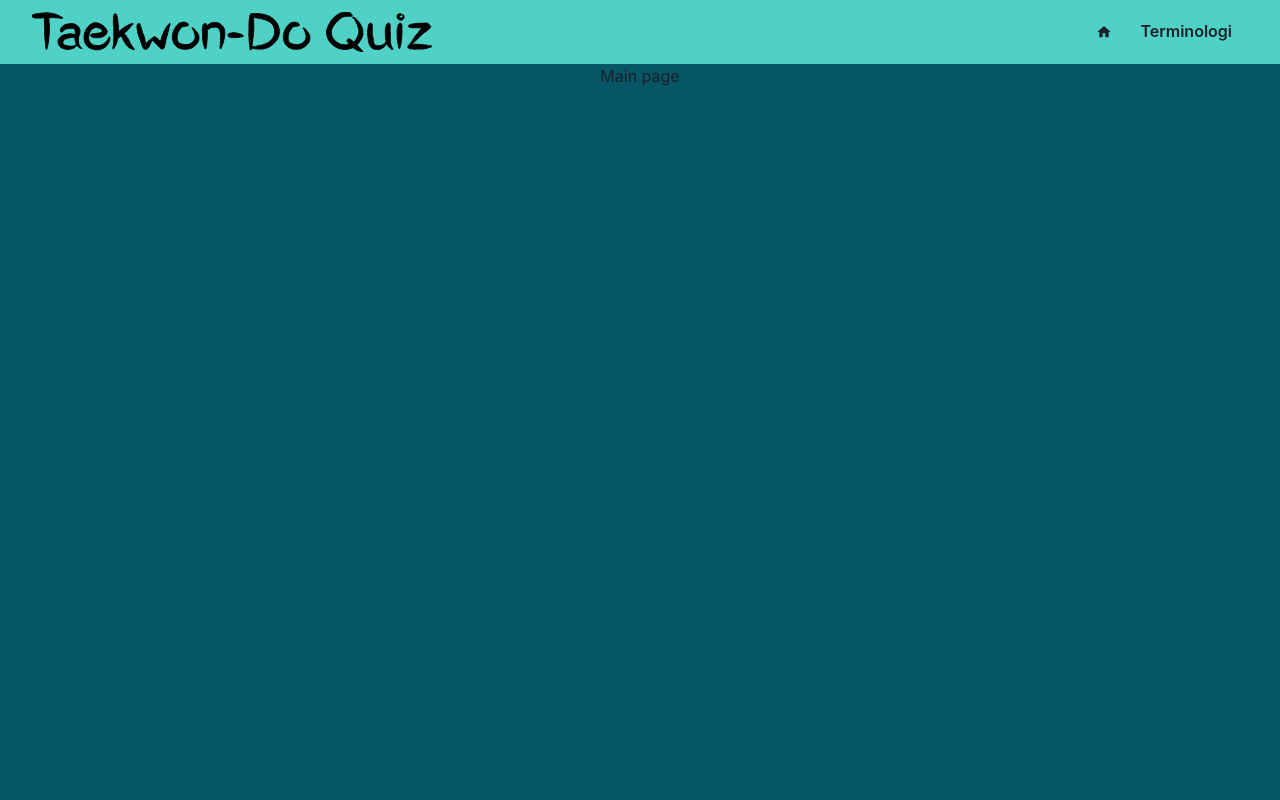
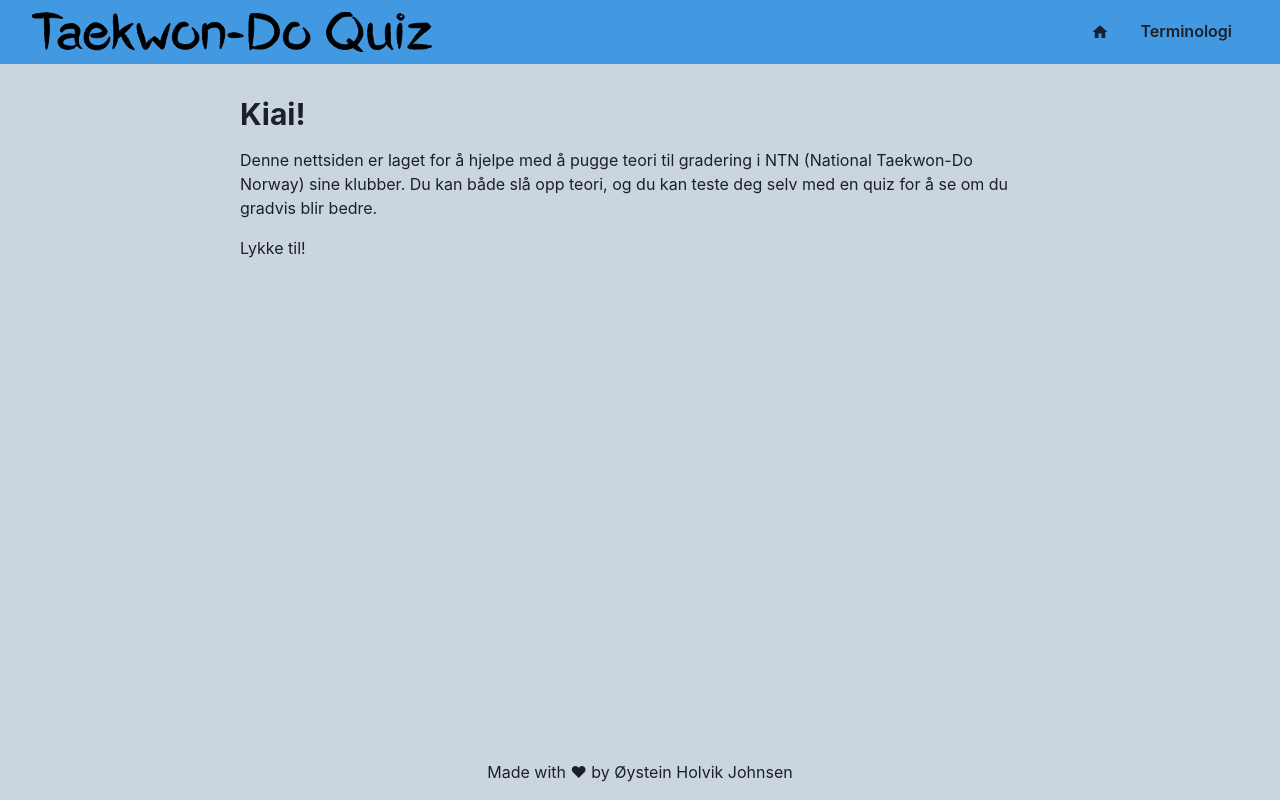
Before and after one commit to ohjohnsen/taekwondo-quiz-web, a React (Create React App) app: page / in a window 1280 px wide. Built offline with nearby package versions, Linux system fonts and the light colour scheme; the HTML template or start-up script is replaced by a standard one.

Commit message:
Fixed creating quizzes based on belt selection

```diff
--- a/src/components/BeltMultiSelect.jsx
+++ b/src/components/BeltMultiSelect.jsx
@@ -17,7 +17,7 @@ const BeltMultiSelect = props => {
 
   return (
     <Select
-      colorScheme="purple"
+      colorScheme="blackAlpha"
       isMulti
       closeMenuOnSelect={false}
       options={SelectOptions}
--- a/src/components/NavBar.jsx
+++ b/src/components/NavBar.jsx
@@ -1,38 +1,39 @@
-import React from "react";
-import { Box, Button, Flex, IconButton, Img, Menu, MenuButton, MenuItem, MenuList } from "@chakra-ui/react";
-import { Link } from "react-router-dom";
-import { MdHome } from "react-icons/md";
-import Logo from "../assets/logo.svg";
+import React from 'react';
+import { Box, Button, Flex, IconButton, Img, Menu, MenuButton, MenuItem, MenuList } from '@chakra-ui/react';
+import { Link } from 'react-router-dom';
+import { MdHome } from 'react-icons/md';
+import Logo from '../assets/logo.svg';
 
 const NavBar = () => {
   return (
     <Box
-      as="nav"
-      height="4rem"
-      minHeight="4rem"
-      width="100%"
-      top="0"
-      position="fixed"
-      zIndex="1000">
+      as='nav'
+      height='4rem'
+      minHeight='4rem'
+      width='100%'
+      top='0'
+      position='fixed'
+      zIndex='1000'>
       <Flex
-        flexDirection="row"
-        height="100%"
-        width="100%"
-        alignItems="center"
-        justifyContent="right"
-        paddingRight="2rem"
-        background="teal.300"
+        flexDirection='row'
+        height='100%'
+        width='100%'
+        alignItems='center'
+        justifyContent='right'
+        paddingRight='2rem'
+        background='blue.400'
       >
-        <Box flexGrow="1">
-          <Img src={Logo} alt="Taekwon-Do Quiz logo" width="25rem" marginLeft="2rem" />
+        <Box flexGrow='1'>
+          <Img src={Logo} alt='Taekwon-Do Quiz logo' width='25rem' marginLeft='2rem' />
         </Box>
         <Menu>
           <IconButton
             as={Link}
-            to="/"
+            to='/'
             icon={<MdHome />}
-            background="transparent"
-            _hover={{ background: "#ffffff60" }}
+            background='transparent'
+            size='lg'
+            _hover={{ background: '#ffffff60' }}
           />
         </Menu>
 
@@ -41,16 +42,16 @@ const NavBar = () => {
             as={Button}
             px={4}
             borderRadius={5}
-            background="transparent"
-            _hover={{ background: "#ffffff60" }}
+            background='transparent'
+            _hover={{ background: '#ffffff60' }}
           >
             Terminologi
           </MenuButton>
-          <MenuList marginTop="-0.5rem">
-            <MenuItem as={Link} to="/terminology">
+          <MenuList marginTop='-0.5rem'>
+            <MenuItem as={Link} to='/terminology'>
               Teori
             </MenuItem>
-            <MenuItem as={Link} to="/terminologyquiz">
+            <MenuItem as={Link} to='/terminologyquiz'>
               Quiz
             </MenuItem>
           </MenuList>
@@ -60,12 +61,12 @@ const NavBar = () => {
             as={Button}
             px={4}
             borderRadius={5}
-            background="transparent"
-            _hover={{ background: "#ffffff60" }}
+            background='transparent'
+            _hover={{ background: '#ffffff60' }}
           >
             Stillinger
           </MenuButton>
-          <MenuList marginTop="-0.5rem">
+          <MenuList marginTop='-0.5rem'>
             <MenuItem>
               Teori
             </MenuItem>
@@ -79,12 +80,12 @@ const NavBar = () => {
             as={Button}
             px={4}
             borderRadius={5}
-            background="transparent"
-            _hover={{ background: "#ffffff60" }}
+            background='transparent'
+            _hover={{ background: '#ffffff60' }}
           >
             Slag
           </MenuButton>
-          <MenuList marginTop="-0.5rem">
+          <MenuList marginTop='-0.5rem'>
             <MenuItem>
               Teori
             </MenuItem>
@@ -98,12 +99,12 @@ const NavBar = () => {
             as={Button}
             px={4}
             borderRadius={5}
-            background="transparent"
-            _hover={{ background: "#ffffff60" }}
+            background='transparent'
+            _hover={{ background: '#ffffff60' }}
           >
             Spark
           </MenuButton>
-          <MenuList marginTop="-0.5rem">
+          <MenuList marginTop='-0.5rem'>
             <MenuItem>
               Teori
             </MenuItem>
--- a/src/components/Page.jsx
+++ b/src/components/Page.jsx
@@ -1,11 +1,11 @@
 import React from "react";
-import { Box, Flex } from "@chakra-ui/react";
+import { Box, Flex, Link } from "@chakra-ui/react";
 import NavBar from "../components/NavBar";
 
 const Page = props => {
   return (
     <Flex
-      background="cyan.900"
+      background="gray.300"
       height="100%"
       minHeight="100vh"
       width="100vw"
@@ -16,6 +16,9 @@ const Page = props => {
       <Box marginTop="4rem">
         {props.children}
       </Box>
+      <Flex flex="1" alignItems="end" justifyContent="center" padding="1rem" whiteSpace="pre-wrap" background="transparent">
+          Made with ♥ by <Link href="https://github.com/ohjohnsen" target="_blank">Øystein Holvik Johnsen</Link>
+        </Flex>
     </Flex>
   )
 }
--- a/src/pages/MainPage.jsx
+++ b/src/pages/MainPage.jsx
@@ -1,10 +1,25 @@
-import React from "react";
-import { Page } from "../components";
+import React from 'react';
+import { Page } from '../components';
+import { Flex, Heading, Text } from '@chakra-ui/react';
 
 const MainPage = () => {
   return (
     <Page>
-      Main page
+      <Flex
+        width='100%'
+        maxWidth='50rem'
+        direction='column'
+        gap='1rem'
+        margin='2rem 0'>
+        <Heading size="lg">Kiai!</Heading>
+        <Text size="lg">
+          Denne nettsiden er laget for å hjelpe med å pugge teori til gradering i NTN (National Taekwon-Do Norway) sine klubber.
+          Du kan både slå opp teori, og du kan teste deg selv med en quiz for å se om du gradvis blir bedre.
+        </Text>
+        <Text size="lg">
+          Lykke til!
+        </Text>
+      </Flex>
     </Page>
   );
 };
--- a/src/pages/TerminologyPage.jsx
+++ b/src/pages/TerminologyPage.jsx
@@ -47,7 +47,7 @@ const TerminologyPage = () => {
       <Box
         marginTop="2rem"
         marginBottom="2rem"
-        background="cyan.50"
+        background="gray.200"
         padding="1rem"
         width="50rem"
         height="100%"
--- a/src/pages/TerminologyQuizPage.jsx
+++ b/src/pages/TerminologyQuizPage.jsx
@@ -1,25 +1,36 @@
 import React, { useState, useEffect } from "react";
-import { Box, Button, Icon, IconButton, Grid, SimpleGrid, Heading } from "@chakra-ui/react";
+import { Box, Button, Icon, IconButton, Grid, SimpleGrid, Heading, Text } from "@chakra-ui/react";
 import { MdCheckCircle } from "react-icons/md";
 import { VscDebugRestart, VscArrowRight } from "react-icons/vsc";
-import { Page } from "../components";
+import { Page, BeltMultiSelect } from "../components";
 import { terminologies } from "../assets/terminologies";
 import { differenceInMilliseconds, format } from "date-fns";
 
-const getKoreanQuestionAndNorwegianChoices = () => {
+const getKoreanQuestionAndNorwegianChoices = selectedBelts => {
   console.log("Generating guesses");
-  const questionIndex = Math.floor(Math.random() * terminologies.length);
-  const choicesCount = 4;
-  let choiceIndexes = [];
+
+  let terminologiesTemp = [];
+  if (selectedBelts.length > 0) {
+    selectedBelts.forEach(belt => {
+      terminologiesTemp = [...terminologiesTemp, ...terminologies.filter(terminology => terminology.belt === belt.value)];
+    })
+  } else {
+    terminologiesTemp = terminologies;
+  }
+
+  const questionIndex = Math.floor(Math.random() * terminologiesTemp.length);
   const data = {
     question: {
-      terminology: terminologies[questionIndex].korean,
+      terminology: terminologiesTemp[questionIndex].korean,
       index: questionIndex
     },
     choices: []
   };
+
+  const choicesCount = 4;
+  let choiceIndexes = [];
   while (choiceIndexes.length < choicesCount - 1) {
-    const randomIndex = Math.floor(Math.random() * terminologies.length);
+    const randomIndex = Math.floor(Math.random() * terminologiesTemp.length);
     if (randomIndex !== questionIndex && !choiceIndexes.some(choiceIndex => choiceIndex === randomIndex)) {
       choiceIndexes = [ ...choiceIndexes, randomIndex ];
     }
@@ -37,7 +48,7 @@ const getKoreanQuestionAndNorwegianChoices = () => {
     data.choices = [
       ...data.choices,
       {
-        terminology: terminologies[choiceIndex].norwegian,
+        terminology: terminologiesTemp[choiceIndex].norwegian,
         index: choiceIndex
       }
     ];
@@ -61,9 +72,9 @@ const calculateCorrectAnswerPercentage = answers => {
   return percentage;
 };
 
-let guessingData = getKoreanQuestionAndNorwegianChoices();
-
 const TerminologyQuizPage = () => {
+  const [selectedBelts, setSelectedBelts] = useState([]);
+  const [guessingData, setGuessingData] = useState(getKoreanQuestionAndNorwegianChoices(selectedBelts));
   const [currentQuestion, setCurrentQuestion] = useState(1);
   const [answers, setAnswers] = useState([]);
   const [selectedAnswer, setSelectedAnswer] = useState(undefined);
@@ -72,7 +83,7 @@ const TerminologyQuizPage = () => {
   const [startTimestamp, setStartTimestamp] = useState(Date.now);
   const [elapsedTime, setElapsedTime] = useState(0);
 
-  const QuestionCount = 3;
+  const QuestionCount = 20;
 
   useEffect(() => {
     let timer = null;
@@ -80,7 +91,7 @@ const TerminologyQuizPage = () => {
       timer = setInterval(() => {
         const newElapsedTime = differenceInMilliseconds(new Date(), startTimestamp);
         setElapsedTime(newElapsedTime);
-      }, 100);
+      }, 30);
     }
     return () => {
       clearInterval(timer);
@@ -92,7 +103,7 @@ const TerminologyQuizPage = () => {
       <Box
         marginTop="2rem"
         marginBottom="2rem"
-        background="cyan.50"
+        background="gray.200"
         padding="1rem"
         width="50rem"
         height="100%"
@@ -100,6 +111,16 @@ const TerminologyQuizPage = () => {
         overflowY="auto"
       >
         <Heading size="lg">Terminologi-quiz</Heading>
+          <Text>Velg belte:</Text>
+          <BeltMultiSelect onChange={selected => {
+            setSelectedBelts(selected);
+            setCurrentQuestion(1);
+            setSelectedAnswer(undefined);
+            setAnswers([]);
+            setIsTimerActive(false);
+            setElapsedTime(0);
+            setGuessingData(getKoreanQuestionAndNorwegianChoices(selected));
+          }} />
         <Box fontSize="lg" marginTop="1rem" marginBottom="1rem">
           Spørsmål { currentQuestion }:
           Hva betyr "{ guessingData.question.terminology }" på norsk?
@@ -175,7 +196,7 @@ const TerminologyQuizPage = () => {
                 setAnswers([]);
                 setIsTimerActive(false);
                 setElapsedTime(0);
-                guessingData = getKoreanQuestionAndNorwegianChoices();
+                setGuessingData(getKoreanQuestionAndNorwegianChoices(selectedBelts));
                 console.log("Restart quis onclick");
               }}
             />
@@ -190,7 +211,7 @@ const TerminologyQuizPage = () => {
               fontSize="4rem"
               isDisabled={selectedAnswer === undefined || currentQuestion === QuestionCount ? true : false}
               onClick={() => {
-                guessingData = getKoreanQuestionAndNorwegianChoices();
+                setGuessingData(getKoreanQuestionAndNorwegianChoices(selectedBelts));
                 const nextQuestion = currentQuestion + 1;
                 setCurrentQuestion(nextQuestion);
                 setSelectedAnswer(undefined);
```
Also changed, not shown: 1 other file (tests, documents, lock files or other folders).
